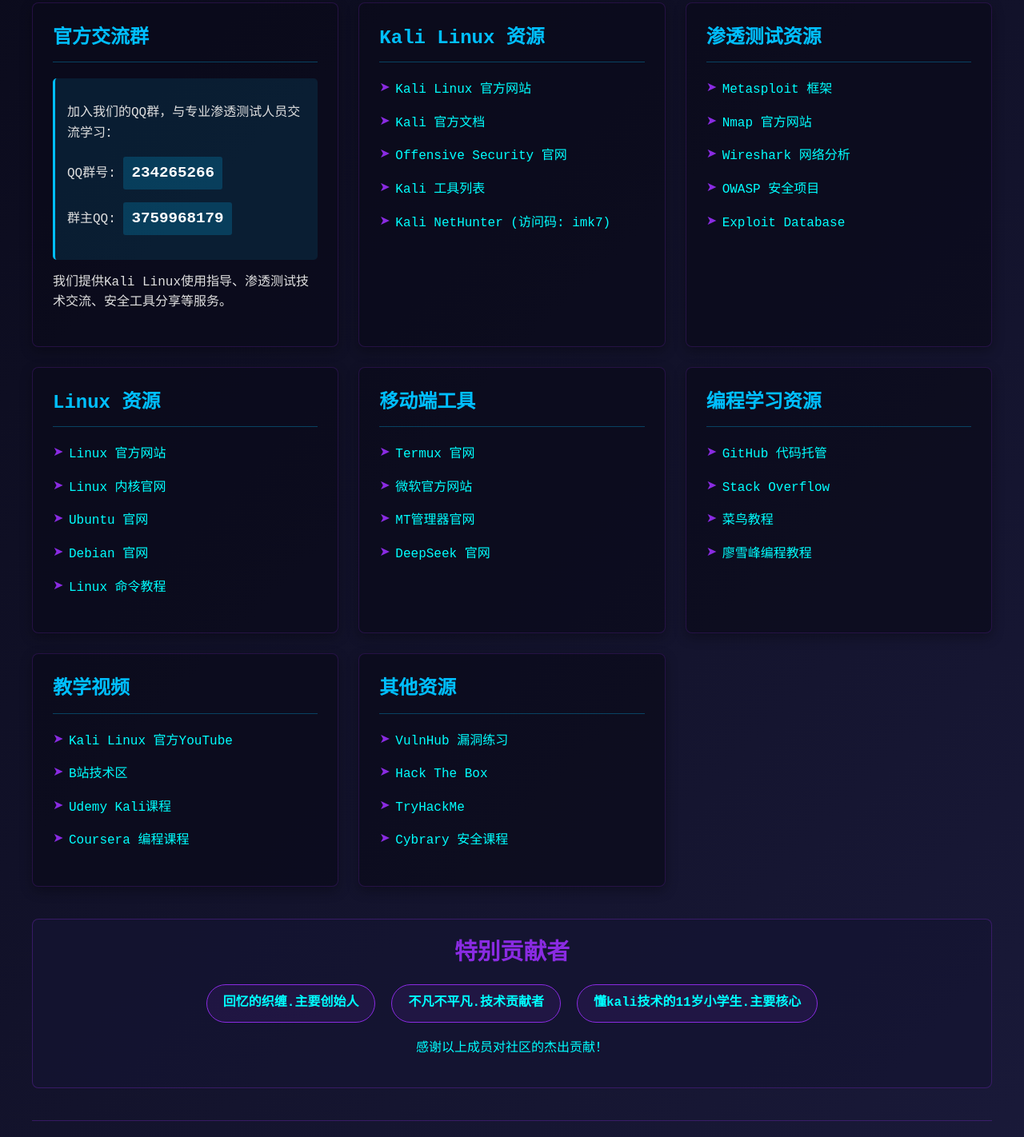
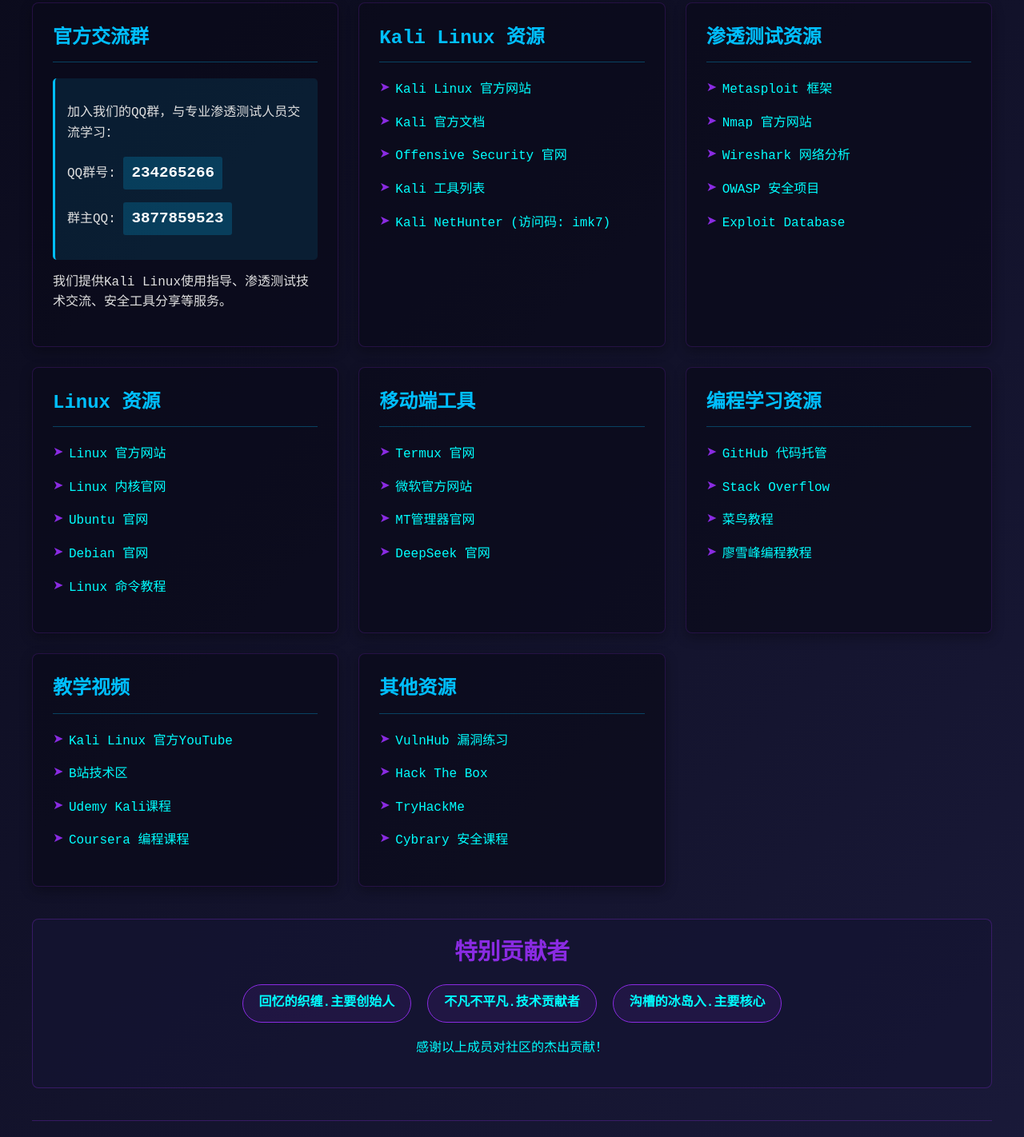
Before and after one commit to QQkalizzq/QQkalizzq.github.io, a plain HTML site: page index.html in a window 1280 px wide. Shown: the part 278-1700 px from the top of the page at 80% size. Drawn offline with Linux system fonts and the light colour scheme.

Commit message:
Add files via upload

```diff
--- a/index.html
+++ b/index.html
@@ -247,7 +247,7 @@
                 <div class="qq-group">
                     <p>加入我们的QQ群，与专业渗透测试人员交流学习：</p>
                     <p>QQ群号: <span class="highlight">234265266</span></p>
-                    <p>群主QQ: <span class="highlight">3759968179</span></p>
+                    <p>群主QQ: <span class="highlight">3877859523</span></p>
                 </div>
                 <p>我们提供Kali Linux使用指导、渗透测试技术交流、安全工具分享等服务。</p>
             </div>
@@ -332,7 +332,7 @@
             <ul class="contributor-list">
                 <li class="contributor">回忆的织缠.主要创始人</li>
                 <li class="contributor">不凡不平凡.技术贡献者</li>
-                <li class="contributor">懂kali技术的11岁小学生.主要核心</li>
+                <li class="contributor">沟槽的冰岛入.主要核心</li>
             </ul>
             <p style="margin-top: 20px; color: var(--accent-cyan);">感谢以上成员对社区的杰出贡献！</p>
         </div>
```
